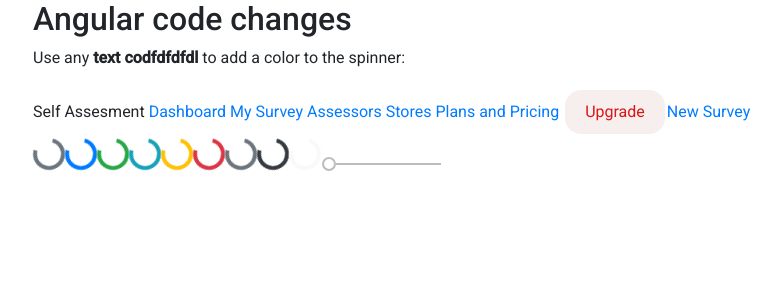
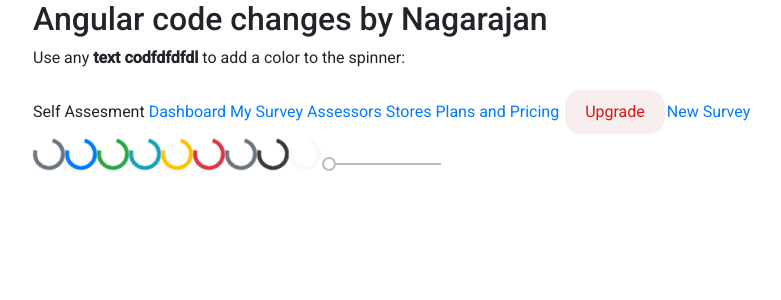
Before and after one commit to ravikumarsonata/evalutionAngular, an Angular app in the folder evaluation/ClientApp/: page / in a window 1280 px wide. Shown: the top 300 px of the page, without its empty margins (52-833 px from the left). Built offline with nearby package versions, Linux system fonts and the light colour scheme.

Commit message:
Committed by Nagarajan

```diff
--- a/evaluation/ClientApp/src/app/app.component.html
+++ b/evaluation/ClientApp/src/app/app.component.html
@@ -1,5 +1,5 @@
 <div class="container">
-  <h2>Angular code changes</h2>
+  <h2>Angular code changes by Nagarajan</h2>
   <p>Use any <strong>text codfdfdfdl</strong> to add a color to the spinner:</p>
   <!-- <ng-container >
     <app-dashboard></app-dashboard>
```
